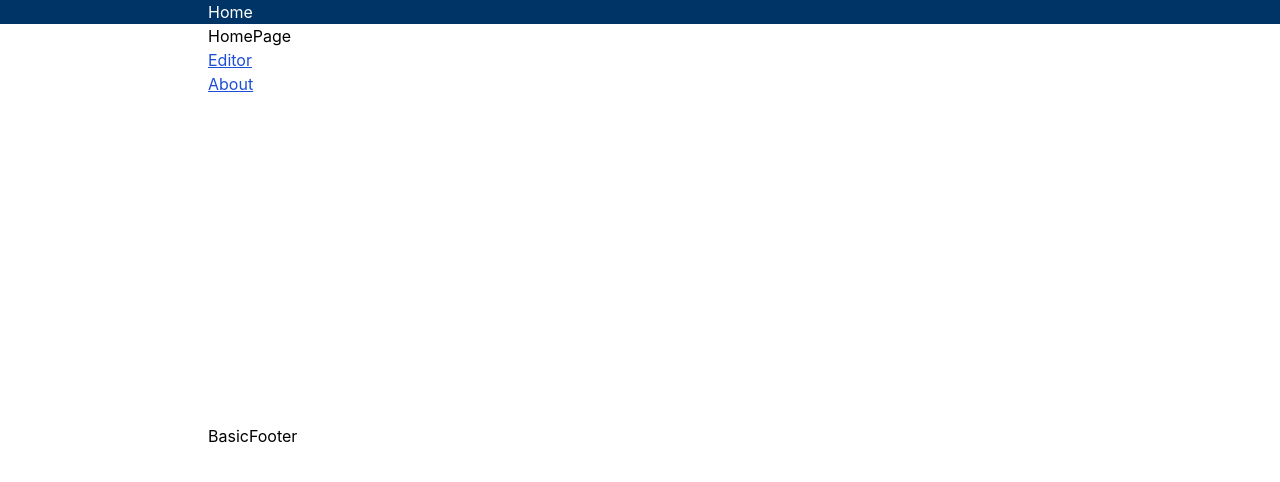
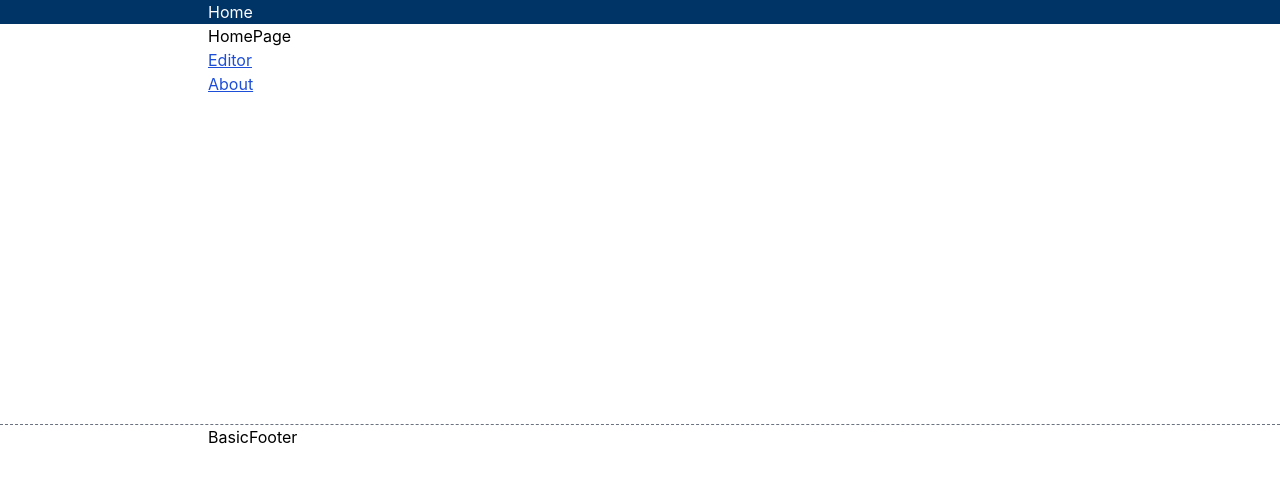
Before and after one commit to ginpei/ashigaru, a Next.js app: page / in a window 1280 px wide. Shown: the top 482 px of the page. Built offline with nearby package versions, Linux system fonts and the light colour scheme.

Commit message:
feat: 🎸 basic footer design

```diff
--- a/src/layouts/shared/BasicFooter.tsx
+++ b/src/layouts/shared/BasicFooter.tsx
@@ -4,7 +4,7 @@ export interface BasicFooterProps {}
 
 export function BasicFooter(): JSX.Element {
   return (
-    <div className="BasicFooter">
+    <div className="BasicFooter border-t border-gray-500 border-dashed">
       <Container>BasicFooter</Container>
     </div>
   );
```
